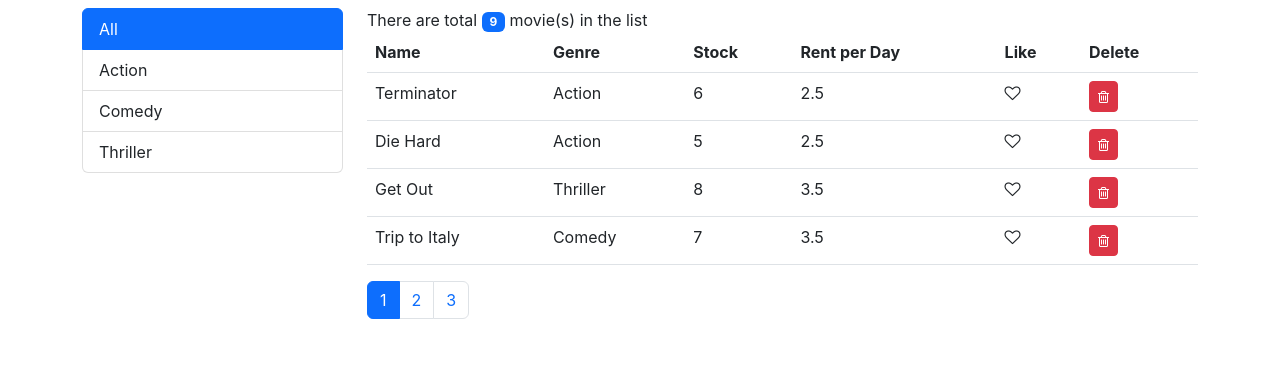
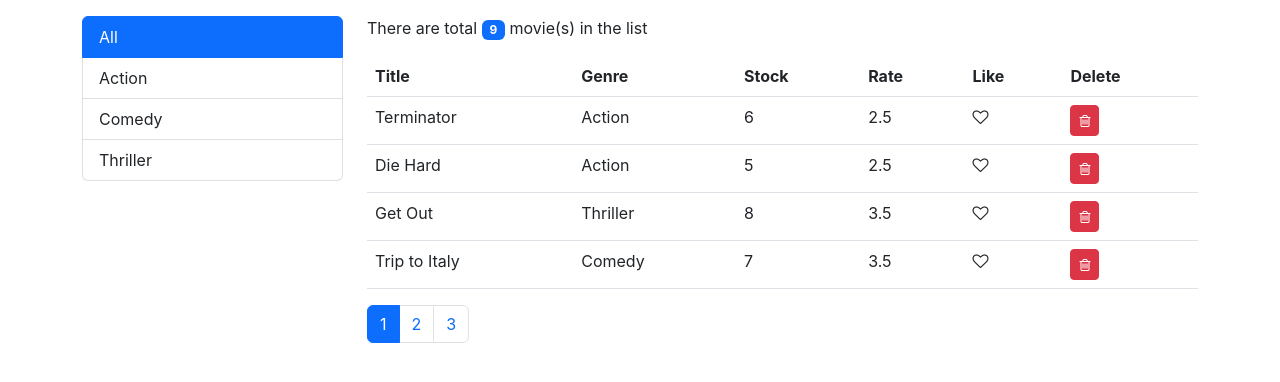
Before and after one commit to harikrishnan-annappilly/movies-frontend-react, a React (Create React App) app: page / in a window 1280 px wide. Shown: the top 382 px of the page. Built offline with nearby package versions, Linux system fonts and the light colour scheme.

Commit message:
table has been refactored to component

```diff
--- a/src/App.js
+++ b/src/App.js
@@ -5,7 +5,7 @@ import Movies from "./components/Movies";
 
 function App() {
     return (
-        <div className="container mt-2">
+        <div className="container mt-3">
             <Movies />
         </div>
     );
--- a/src/components/Movies.jsx
+++ b/src/components/Movies.jsx
@@ -1,10 +1,12 @@
-import React, { useState } from "react";
+import React, { useEffect, useState } from "react";
 import Like from "./common/Like";
 import { getMovies } from "../services/fakeMovieService";
 import { getGenres } from "../services/fakeGenreService";
 import Paginate from "./common/Paginate";
 import _ from "lodash";
 import ListGroup from "./common/ListGroup";
+import TableHeader from "./common/TableHeader";
+import TableBody from "./common/TableBody";
 
 function Movies(props) {
     const defaultGenre = { _id: "", name: "All" };
@@ -13,6 +15,31 @@ function Movies(props) {
     const [selectedGenre, setSelectedGenre] = useState(defaultGenre);
     const [pageSize] = useState(4);
     const [currentPage, setCurrentPage] = useState(1);
+    const [columns, setColumn] = useState([
+        { path: "title", label: "Title" },
+        { path: "genre.name", label: "Genre" },
+        { path: "numberInStock", label: "Stock" },
+        { path: "dailyRentalRate", label: "Rate" },
+        {
+            path: "5",
+            label: "Like",
+            content: (movie) => (
+                <Like liked={movie.liked} onLike={() => handleLike(movie)} />
+            ),
+        },
+        {
+            path: "6",
+            label: "Delete",
+            content: (movie) => (
+                <button
+                    className="btn btn-danger btn-sm"
+                    onClick={() => handleDelete(movie)}
+                >
+                    <i className="fa fa-trash-o" aria-hidden="true"></i>
+                </button>
+            ),
+        },
+    ]);
 
     function handleLike(movie) {
         const newMovies = [...movies];
@@ -53,6 +80,7 @@ function Movies(props) {
     }
 
     const filteredMovies = getMoviesFromSelectedGenre(movies, selectedGenre);
+    const totalMoviesCount = filteredMovies.length;
 
     const moviesToRender = getMoviesToRender(filteredMovies);
 
@@ -68,52 +96,22 @@ function Movies(props) {
             <div className="col">
                 <div>
                     There are total{" "}
-                    <span className="badge bg-primary">
-                        {filteredMovies.length}
+                    <span className="badge bg-primary mb-3">
+                        {totalMoviesCount}
                     </span>{" "}
                     movie(s) in the list
                 </div>
                 <table className="table table-hover">
-                    <thead className=" user-select-none">
-                        <tr>
-                            <th>Name</th>
-                            <th>Genre</th>
-                            <th>Stock</th>
-                            <th>Rent per Day</th>
-                            <th>Like</th>
-                            <th>Delete</th>
-                        </tr>
-                    </thead>
-                    <tbody>
-                        {moviesToRender.map((movie) => (
-                            <tr key={movie._id}>
-                                <td>{movie.title}</td>
-                                <td>{movie.genre.name}</td>
-                                <td>{movie.numberInStock}</td>
-                                <td>{movie.dailyRentalRate}</td>
-                                <td>
-                                    <Like
-                                        liked={movie.liked}
-                                        onLike={() => handleLike(movie)}
-                                    />
-                                </td>
-                                <td>
-                                    <button
-                                        className="btn btn-danger btn-sm"
-                                        onClick={() => handleDelete(movie)}
-                                    >
-                                        <i
-                                            className="fa fa-trash-o"
-                                            aria-hidden="true"
-                                        ></i>
-                                    </button>
-                                </td>
-                            </tr>
-                        ))}
-                    </tbody>
+                    <TableHeader columns={columns} />
+                    <TableBody
+                        data={moviesToRender}
+                        columns={columns}
+                        onLike={handleLike}
+                        onDelete={handleDelete}
+                    />
                 </table>
                 <Paginate
-                    totalItems={filteredMovies.length}
+                    totalItems={totalMoviesCount}
                     pageSize={pageSize}
                     currentPage={currentPage}
                     onPageChange={handlePageChange}
--- /dev/null
+++ b/src/components/common/TableBody.jsx
@@ -0,0 +1,25 @@
+import React from "react";
+import Like from "./Like";
+import _ from "lodash";
+
+function TableBody(props) {
+    const { data, columns } = props;
+
+    return (
+        <tbody>
+            {data.map((movie) => (
+                <tr key={movie._id}>
+                    {columns.map((column) => (
+                        <td key={column.path}>
+                            {column.content
+                                ? column.content(movie)
+                                : _.get(movie, column.path)}
+                        </td>
+                    ))}
+                </tr>
+            ))}
+        </tbody>
+    );
+}
+
+export default TableBody;
--- /dev/null
+++ b/src/components/common/TableHeader.jsx
@@ -0,0 +1,17 @@
+import React from "react";
+
+function TableHeader(props) {
+    const columns = props.columns;
+
+    return (
+        <thead className="user-select-none">
+            <tr>
+                {columns.map((column) => (
+                    <th key={column.path}>{column.label}</th>
+                ))}
+            </tr>
+        </thead>
+    );
+}
+
+export default TableHeader;
--- a/src/services/fakeGenreService.js
+++ b/src/services/fakeGenreService.js
@@ -1,9 +1,10 @@
 export const genres = [
-  { _id: "5b21ca3eeb7f6fbccd471818", name: "Action" },
-  { _id: "5b21ca3eeb7f6fbccd471814", name: "Comedy" },
-  { _id: "5b21ca3eeb7f6fbccd471820", name: "Thriller" }
+    { _id: "5b21ca3eeb7f6fbccd471818", name: "Action" },
+    { _id: "5b21ca3eeb7f6fbccd471814", name: "Comedy" },
+    { _id: "5b21ca3eeb7f6fbccd471820", name: "Thriller" },
 ];
 
 export function getGenres() {
-  return genres.filter(g => g);
+    console.log("getting genere");
+    return genres.filter((g) => g);
 }
--- a/src/services/fakeMovieService.js
+++ b/src/services/fakeMovieService.js
@@ -69,6 +69,7 @@ const movies = [
 ];
 
 export function getMovies() {
+    console.log("getting movies from services");
     return movies;
 }
 
```
